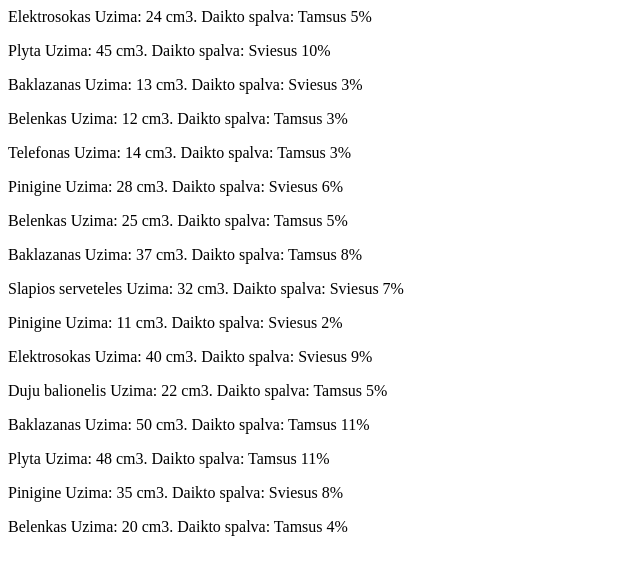
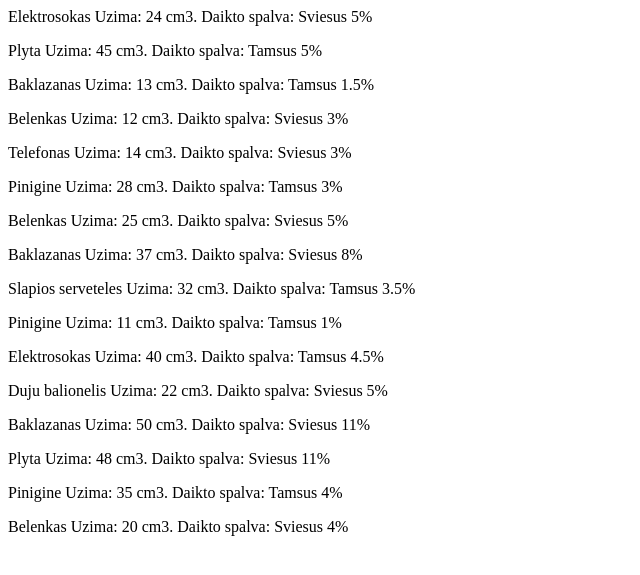
Before and after one commit to donatasju/phpbasics, a PHP site: page / in a window 1280 px wide. Shown: the top 575 px of the page, without its empty margins (0-640 px from the left). Run offline with PHP 8.4, Linux system fonts and the light colour scheme.

Commit message:
rankinukas + procentai

```diff
--- a/index.php
+++ b/index.php
@@ -20,14 +20,15 @@ for ($i = 0; $i < $rankinuko_dydis; $i++) {
     $rankinuko_turis += $size;
 
     if ($is_dark) {
+        $spalva = 'Tamsus';
+    } else {
         $spalva = 'Sviesus';
-    } else {
-        $spalva = 'Tamsus';
     }
 
     $rankinukas[] = [
         'name' => $random_vardas,
         'spalva' => $spalva,
+        'is_dark' => $is_dark,
         'size' => $size,
         'info' => "$random_vardas Uzima: $size cm3. Daikto spalva: $spalva "
     ];
@@ -35,9 +36,10 @@ for ($i = 0; $i < $rankinuko_dydis; $i++) {
 
 foreach ($rankinukas as &$value) {
     $daikto_tikimybe = round($value['size'] / $rankinuko_turis * 100);
-    if ($spalva == 'Tamsus') {
-        $daikto_tikimybe / 2;
+    if ($value['is_dark']) {
+        $daikto_tikimybe /= 2;
     }
+    $value['tikimybe'] = $daikto_tikimybe;
     $value['info'] .= $daikto_tikimybe . '%';
 }
 ?>
```
